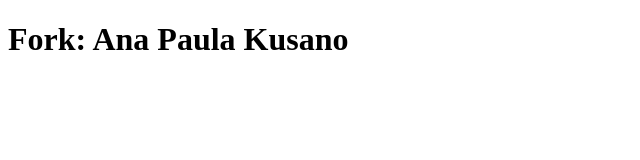
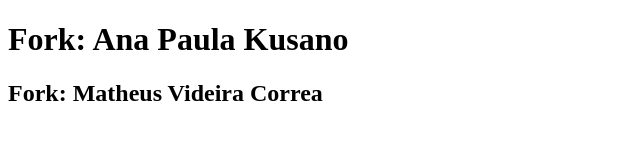
Before and after one commit to AnaPaulaKusano/atividade-fork-semana-17, a plain HTML site: page index.html in a window 1280 px wide. Shown: the whole page, without its empty margins (0-640 px from the left). Drawn offline with Linux system fonts and the light colour scheme.

Commit message:
Commit fork

```diff
--- a/index.html
+++ b/index.html
@@ -7,5 +7,6 @@
 </head>
 <body>
     <h1>Fork: Ana Paula Kusano</h1>
+    <h2>Fork: Matheus Videira Correa</h2>
 </body>
 </html>
```
